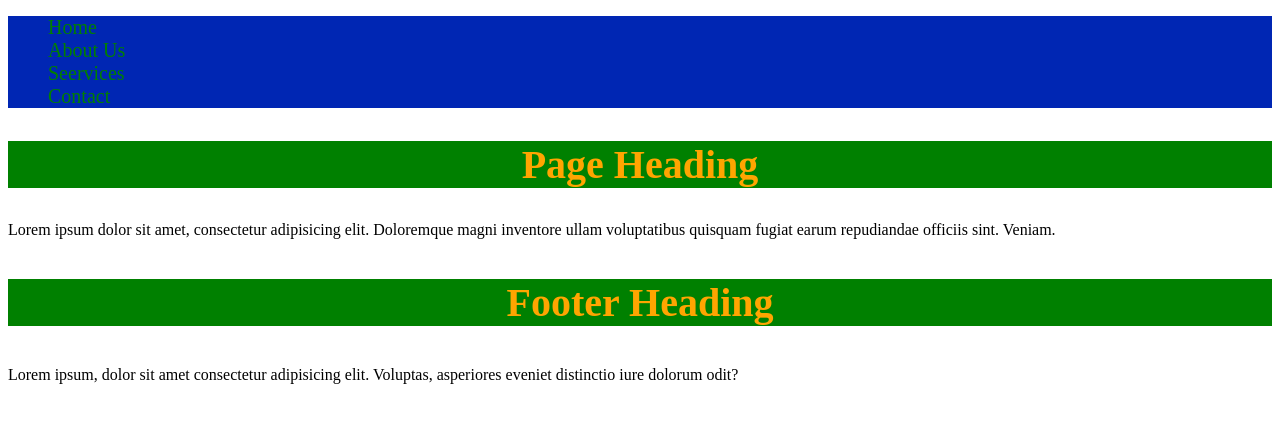
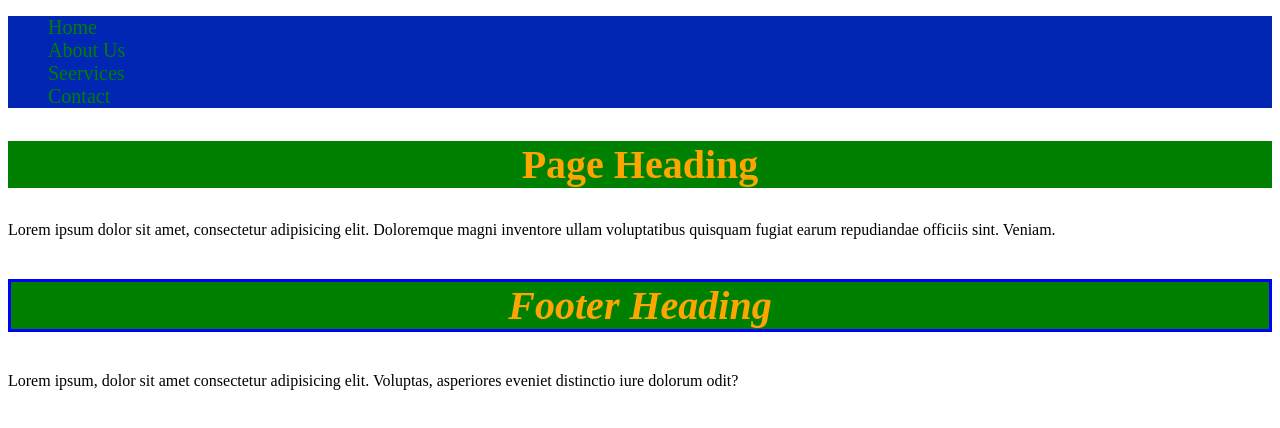
Before and after one commit to invisiblellama/sass-georgiarestaurant, a website: page index.html in a window 1280 px wide. Drawn offline with Linux system fonts and the light colour scheme.

Commit message:
import and partials exersise

```diff
--- /dev/null
+++ b/scss/_test.scss
@@ -0,0 +1,4 @@
+.footer h3 {
+  font-style: italic;
+  border: 3px solid blue;
+}
--- a/scss/main.scss
+++ b/scss/main.scss
@@ -1,3 +1,5 @@
+@import "test";
+
 $color-primary: orange;
 $color-secondary: green;
 $color-tertiary: #00f;
```
Also changed, not shown: css/main.css, 1 other file.
